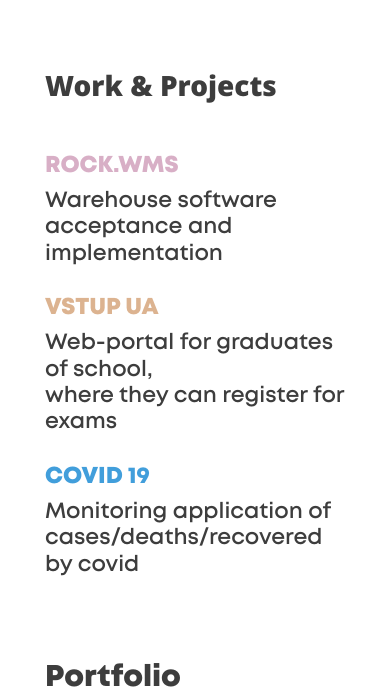
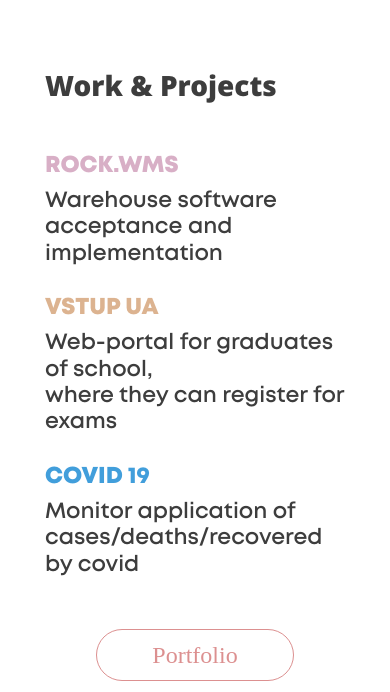
Before and after one commit to FrancIwanicki/franciwanicki, a plain HTML site: page index.html in a window 390 px wide. Shown: the part 208-900 px from the top of the page. Drawn offline with Linux system fonts and the light colour scheme.

Commit message:
Update index.html

```diff
--- a/index.html
+++ b/index.html
@@ -121,18 +121,25 @@
             padding-bottom: 30px;
        }
        .mainlinks p:nth-of-type(8){
-            padding-top: 55px;
+            padding-top: 60px;
+            text-align: center;
        }
        .mainlinks p:nth-of-type(8) a{
-            font-family: "Mont Heavy";
-            font-size: 30px;
-            color: #3D3D3D;
+            font-family: "Noto Sans Medium";
+            font-size: 24px;
+            color: #DC9090;
             text-decoration: none;
             transition: 0.5s;
+            padding: 12px 55px;
+            border: solid #DC9090 1px;
+            border-radius: 32px;
        }
        .mainlinks p:nth-of-type(8) a:hover{
-            color: #4E749F;
+            color: rgb(37, 37, 37);
+            border-color: rgb(37, 37, 37);
+            box-shadow: 2px 4px 10px rgb(37, 37, 37, 0.05) ;
        }
+
         @font-face {
             font-family: 'Mont Heavy';
             src: url('fonts/Mont-Heavy.eot');
@@ -222,18 +229,18 @@
         }
         .headinfo p:nth-of-type(2){
             font-family: "Mont Regular";
-            font-size: 14px;
+            font-size: 17px;
             color: #E3FFFC;
         }
         .headinfo p:nth-of-type(3)  {
             padding-top: 5px;
             font-family: "Mont Regular";
-            font-size: 14px;
+            font-size: 17px;
             color:#E3FFFC;
         }
         .headinfo p:nth-of-type(3) span {
             text-align: right;
-            margin-left:145px;
+            margin-left:102px;
             padding-top: 5px;
             font-size: 18px;
             letter-spacing: 5px;
@@ -298,25 +305,30 @@
             padding-bottom: 30px;
        }
        .mainlinks p:nth-of-type(8){
-            padding-top: 55px;
+            padding-top: 60px;
+            text-align: center;
        }
        .mainlinks p:nth-of-type(8) a{
-            font-family: "Mont Heavy";
-            font-size: 30px;
-            color: #3D3D3D;
+            font-family: "Noto Sans Medium";
+            font-size: 24px;
+            color: #DC9090;
             text-decoration: none;
             transition: 0.5s;
+            padding: 12px 55px;
+            border: solid #DC9090 1px;
+            border-radius: 32px;
        }
        .mainlinks p:nth-of-type(8) a:hover{
-            color: #4E749F;
+            color: rgb(37, 37, 37);
+            border-color: rgb(37, 37, 37);
+            box-shadow: 2px 4px 10px rgb(37, 37, 37, 0.05) ;
        }
-        }
 
 
 
 
 
-        @media (max-width: 510px ) {
+        @media (max-width: 580px ) {
             .main{
             margin-top: 40px;
             display: flex;
@@ -425,17 +437,23 @@
             padding-bottom: 30px;
        }
        .mainlinks p:nth-of-type(8){
-            padding-top: 55px;
+            padding-top: 35px;
+            text-align: center;
        }
        .mainlinks p:nth-of-type(8) a{
-            font-family: "Mont Heavy";
-            font-size: 30px;
-            color: #3D3D3D;
+            font-family: "Noto Sans Medium";
+            font-size: 24px;
+            color: #DC9090;
             text-decoration: none;
             transition: 0.5s;
+            padding: 12px 55px;
+            border: solid #DC9090 1px;
+            border-radius: 32px;
        }
        .mainlinks p:nth-of-type(8) a:hover{
-            color: #4E749F;
+            color: rgb(37, 37, 37);
+            border-color: rgb(37, 37, 37);
+            box-shadow: 2px 4px 10px rgb(37, 37, 37, 0.05) ;
        }
         }
     </style>
@@ -461,8 +479,8 @@
         <p>VSTUP <span>UA</span></p>
         <p>Web-portal for graduates of school,<br>where they can register for exams</p>
         <p>COVID 19</p>
-        <p>Monitoring application of<br>cases/deaths/recovered by covid </p>
-        <p><a target="_blanck" href="https://drive.google.com/file/d/1dwoalh8htJI2NCuSYBi0NFKir_mFzaL8/view?usp=sharing">Portfolio</a></p>
+        <p>Monitor application of<br>cases/deaths/recovered by covid </p>
+        <p><a target="_blanck" href="https://drive.google.com/file/d/1l1cbKAs0AdCavGInL87MtVMnaUf27zh5/view?usp=sharing">Portfolio</a></p>
     </div>
     </div>
 </body>
```
